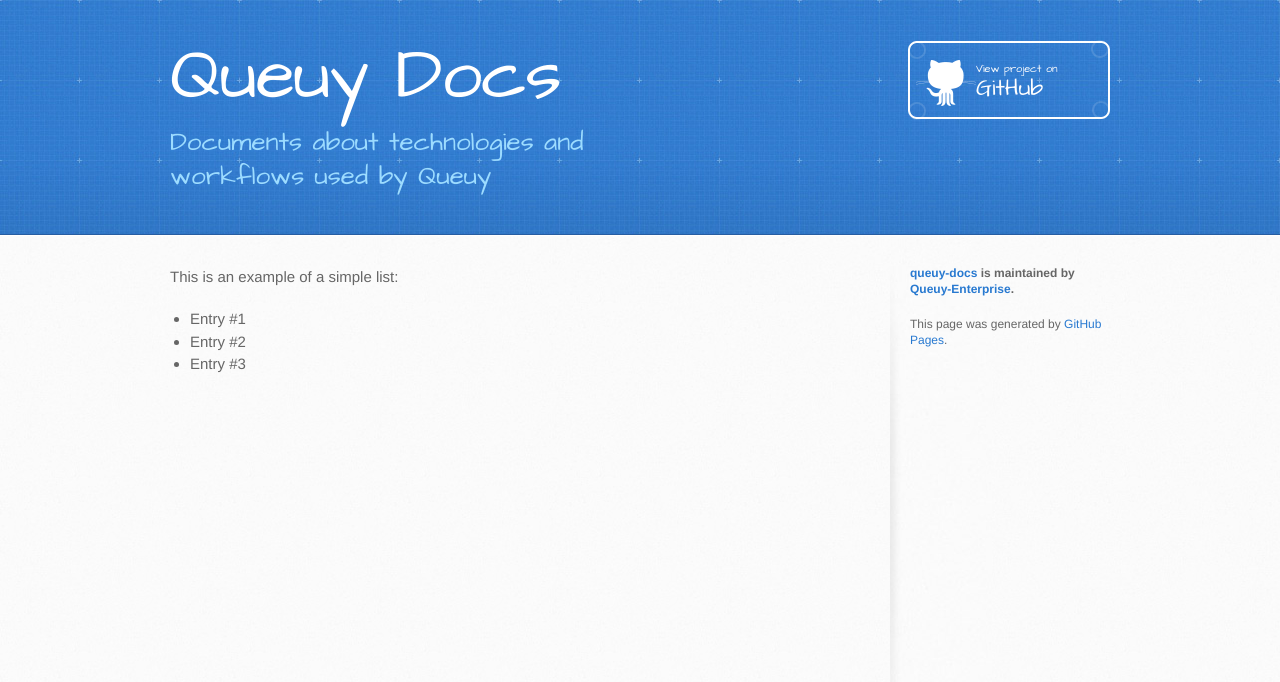
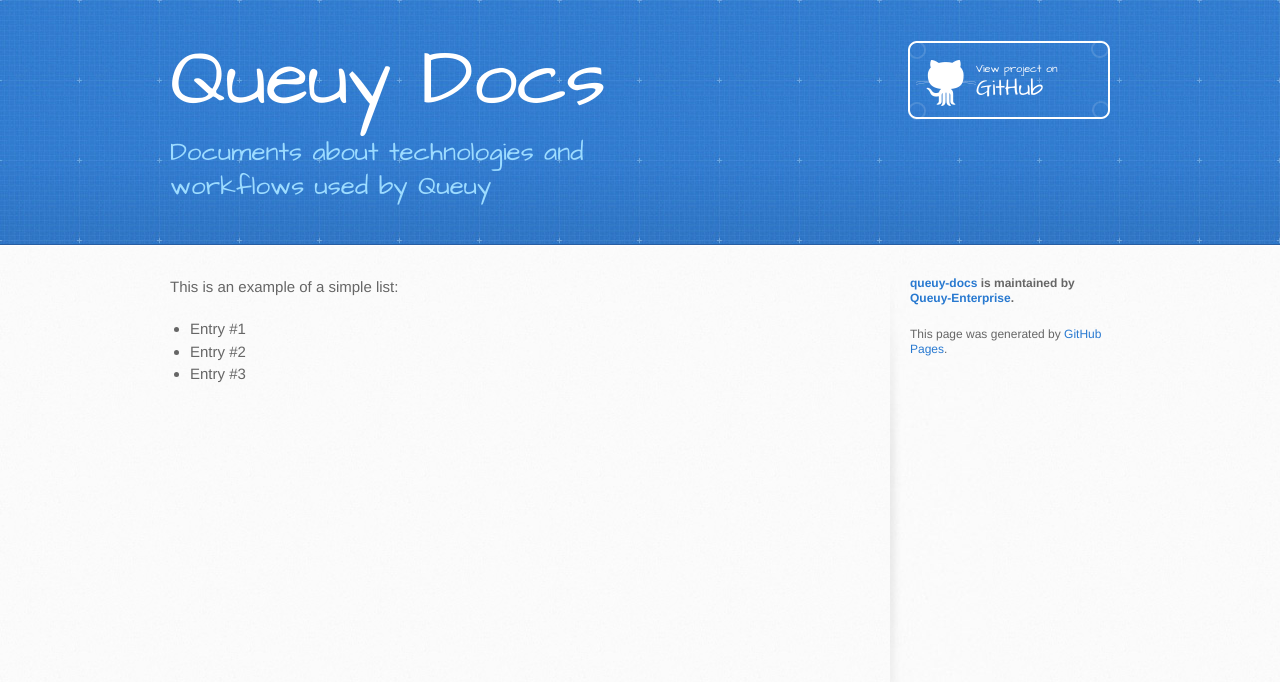
Before and after one commit to Queuy-Enterprise/queuy-docs, a Jekyll site: the page built from index.html, in a window 1280 px wide. Shown: the top 682 px of the page. Built offline with Jekyll 4.4.1, drawn with Linux system fonts in a browser that asks for light colours.

Commit message:
Increase site.title header size

```diff
--- a/_layouts/default.html
+++ b/_layouts/default.html
@@ -17,7 +17,7 @@
 <header>
     <div class="inner">
         <a href="{{ '/' | absolute_url }}">
-            <h1>{{ site.title | default: site.github.repository_name }}</h1>
+            <h1 class="site-title">{{ site.title | default: site.github.repository_name }}</h1>
         </a>
         <h2>{{ site.description | default: site.github.project_tagline }}</h2>
         {% if site.github.is_project_page %}
--- a/assets/css/style.scss
+++ b/assets/css/style.scss
@@ -2,3 +2,6 @@
 ---
 
 @import 'jekyll-theme-architect';
+.site-title {
+  font-size: 5rem;
+}
```
